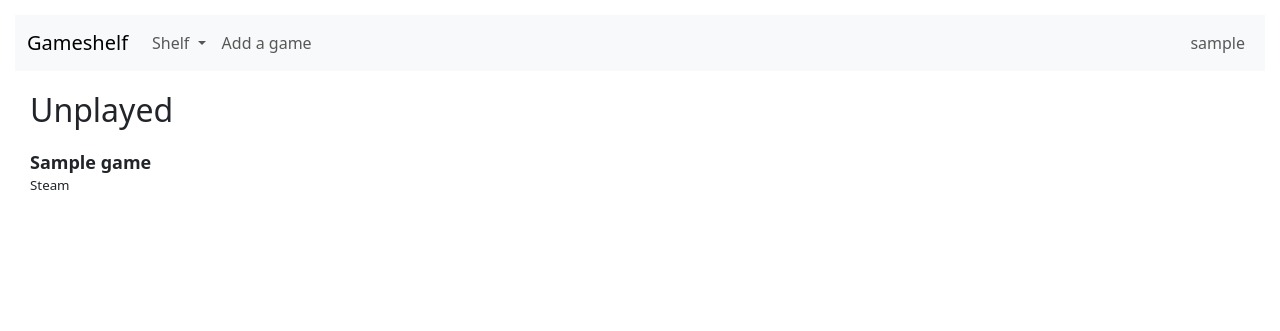
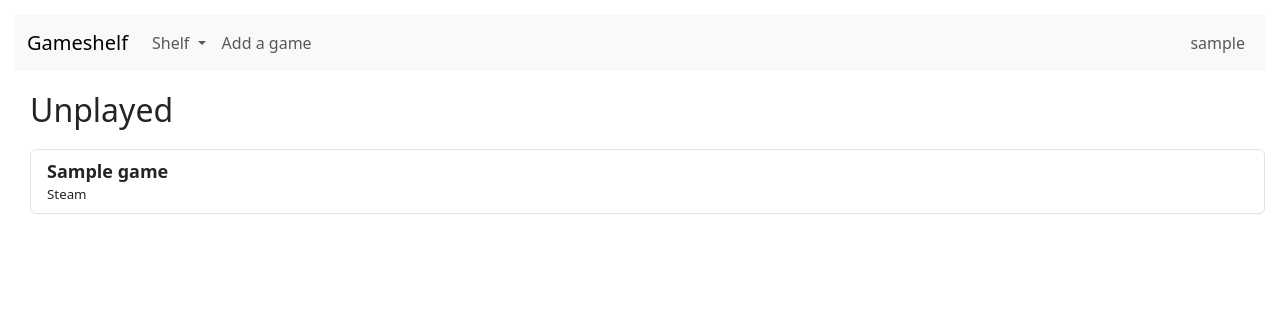
Before and after one commit to AlexChesters/gameshelf, a Django app: page /shelf/unplayed in a window 1280 px wide. Shown: the top 331 px of the page. Run offline with Django 4.2, Linux system fonts and the light colour scheme; a user stored in the database is signed in; tables that the repository leaves empty hold one stand-in row (values such as "Sample post").

Commit message:
fix styling

```diff
--- a/gameshelf/shelf/templates/shelf/games/completed.html
+++ b/gameshelf/shelf/templates/shelf/games/completed.html
@@ -10,7 +10,7 @@
 {% if games %}
 <div class="list-group">
   {% for game in games %}
-  <a href="{% url 'shelf:edit_a_game' game.id %}" class="game-info list-group-item-action">
+  <a href="{% url 'shelf:edit_a_game' game.id %}" class="game-info list-group-item list-group-item-action">
     <div class="game-title">{{game.title}}</div>
     <div class="platform">{{game.get_platform_display}}</div>
     <div>{{game.get_rating_display}}</div>
--- a/gameshelf/shelf/templates/shelf/games/playing.html
+++ b/gameshelf/shelf/templates/shelf/games/playing.html
@@ -10,7 +10,7 @@
 {% if games %}
 <div class="list-group">
   {% for game in games %}
-  <a href="{% url 'shelf:edit_a_game' game.id %}" class="game-info list-group-item-action">
+  <a href="{% url 'shelf:edit_a_game' game.id %}" class="game-info list-group-item list-group-item-action">
     <div class="game-title">{{game.title}}</div>
     <div class="platform">{{game.get_platform_display}}</div>
     <div>{{game.get_rating_display}}</div>
--- a/gameshelf/shelf/templates/shelf/games/unplayed.html
+++ b/gameshelf/shelf/templates/shelf/games/unplayed.html
@@ -10,7 +10,7 @@
 {% if games %}
 <div class="list-group">
   {% for game in games %}
-  <a href="{% url 'shelf:edit_a_game' game.id %}" class="game-info list-group-item-action">
+  <a href="{% url 'shelf:edit_a_game' game.id %}" class="game-info list-group-item list-group-item-action">
     <div class="game-title">{{game.title}}</div>
     <div class="platform">{{game.get_platform_display}}</div>
     <div>{{game.get_rating_display}}</div>
```
